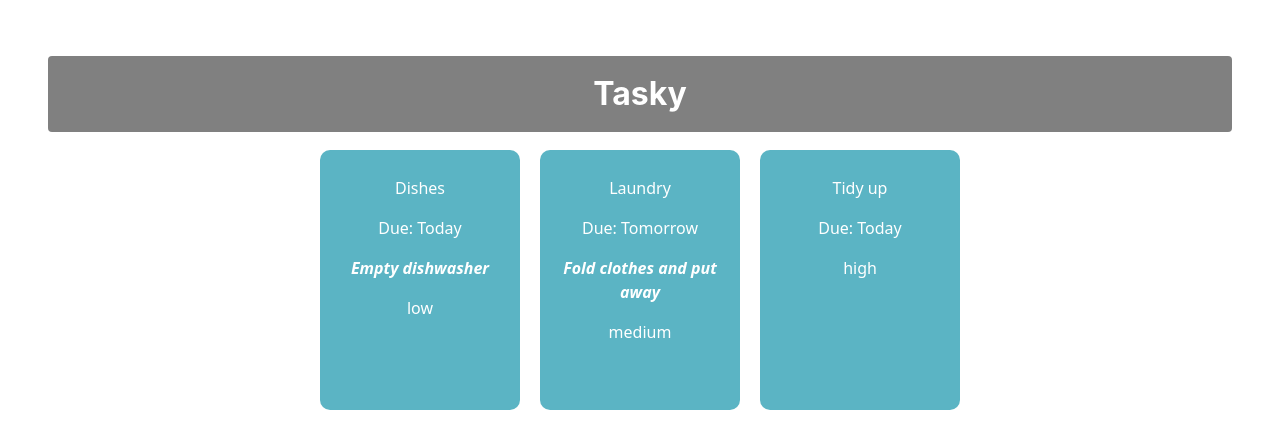
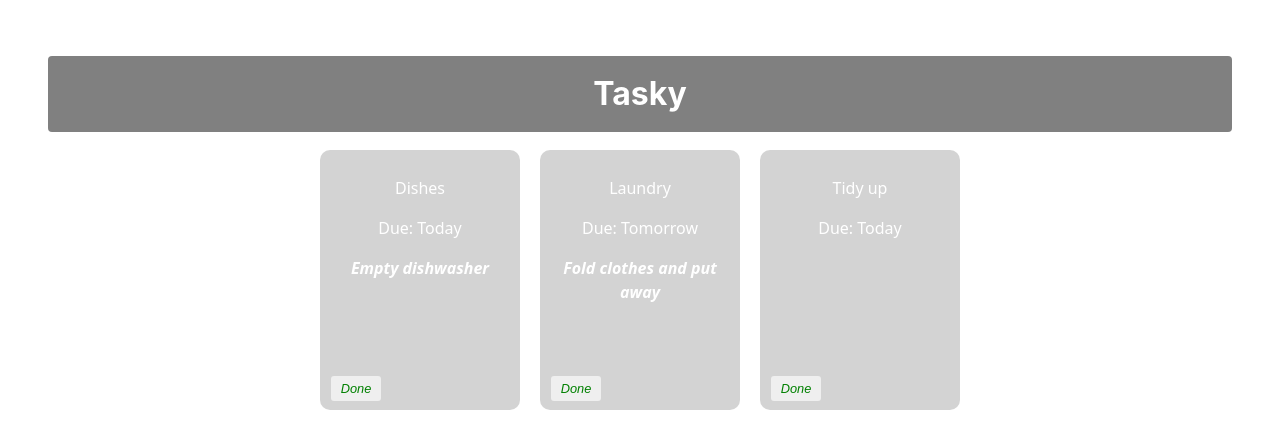
Before and after one commit to Aidan-Weeks/react-basics-labs, a React (Vite) app in the folder tasky/: page / in a window 1280 px wide. Shown: the top 448 px of the page. Built offline with nearby package versions, Linux system fonts and the light colour scheme.

Commit message:
Mark task as done

```diff
--- a/tasky/src/App.css
+++ b/tasky/src/App.css
@@ -26,6 +26,7 @@ div {
 
 .container{
   text-align: center;
+
 }
 
 .description{
@@ -65,3 +66,20 @@ div {
   padding: 10px;
   position: relative;
 }
+
+button {
+  border: none;
+  border-radius: 3px;
+  font-style: italic;
+  font-size: 0.8em;
+  margin: 4px 6px;
+  width: 50px;
+  height: 25px;
+}
+
+.doneButton {
+  position: absolute;
+  bottom: 5px;
+  left: 5px;
+  color: green;
+}
--- a/tasky/src/App.jsx
+++ b/tasky/src/App.jsx
@@ -8,23 +8,32 @@ import React, { useState } from 'react';
 function App() {
    const [ taskState, setTaskState ] = useState({
     tasks: [
-      { id: 1, title:"Dishes", description: "Empty dishwasher", deadline: "Today", priority: "low" },
-      { id: 2, title: "Laundry", description: "Fold clothes and put away", deadline: "Tomorrow", priority: "medium" },
-      { id: 3, title: "Tidy up", deadline: "Today", priority: "high" }
+      { id: 1, title:"Dishes", description: "Empty dishwasher", deadline: "Today", priority: "low",done:"false" },
+      { id: 2, title: "Laundry", description: "Fold clothes and put away", deadline: "Tomorrow", priority: "medium",done:"false" },
+      { id: 3, title: "Tidy up", deadline: "Today", priority: "high",done:"false"}
 
     ]
   });
+    const doneHandler = (taskIndex) => {
+    const tasks = [...taskState.tasks];
+    tasks[taskIndex].done = !tasks[taskIndex].done;
+    setTaskState({tasks});
+    console.log(`${taskIndex} ${tasks[taskIndex].done}`);
+  }
+
   return (
     <div className="container">
       <h1>Tasky</h1>
-       {taskState.tasks.map((task) => (
+        {taskState.tasks.map((task, index) => (
     <Task
       title={task.title}
       description={task.description}
       deadline={task.deadline}
-      priority={task.priority}
-       key={task.id}
+      key={task.id}
+      done={task.done}
+      markDone={() => doneHandler(index)}
     />
+
   ))}
   </div>
   );``
--- a/tasky/src/components/Task.jsx
+++ b/tasky/src/components/Task.jsx
@@ -1,11 +1,12 @@
 const Task = (props) => {
 
     return (
-        <div className="card">
+        <div className="card" style={{backgroundColor: props.done ? 'lightgrey' : '#5bb4c4'}}>
            <p>{props.title}</p>
             <p>Due: {props.deadline}</p>
             <p className="description">{props.description}</p>
             <p className="priority">{props.priority}</p>
+            <button onClick={props.markDone} className='doneButton'>Done</button>
         </div>
     )
 
```
